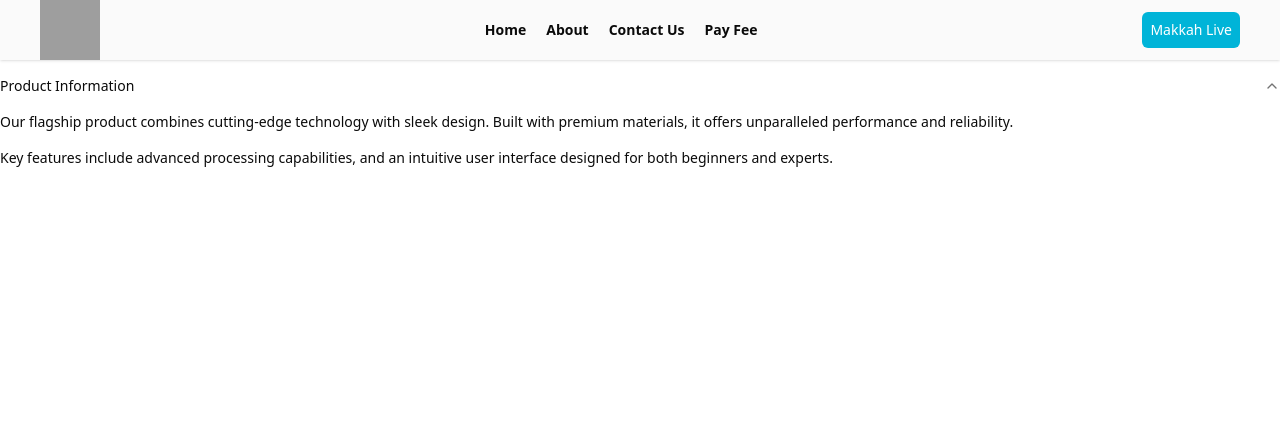
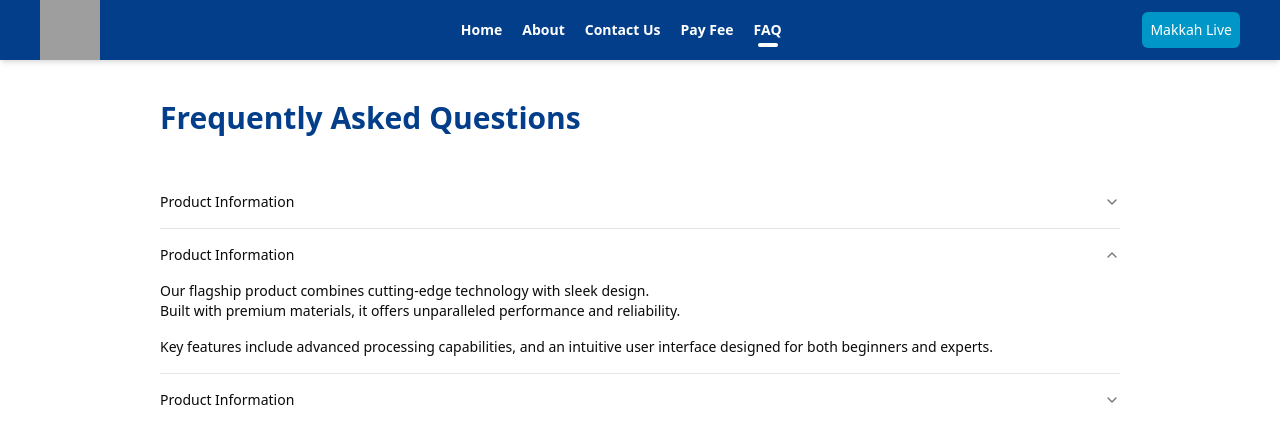
Before and after one commit to Muhammad-BilalBasharat/quranweb-final-front, a Next.js app: page /faq in a window 1280 px wide. Shown: the top 444 px of the page. Built offline with nearby package versions, Linux system fonts and the light colour scheme; grey boxes are pictures that could not be loaded.

Commit message:
Nav Change

```diff
--- a/app/(main-website)/faq/page.jsx
+++ b/app/(main-website)/faq/page.jsx
@@ -1,9 +1,10 @@
 import { FaqAccordion } from "@/components/faq-accordion";
 
 export default function FAQ() {
-  return (
-    <div>
-      <FaqAccordion />
-    </div>
-  );
+    return (
+        <div className="w-3/4 mx-auto my-10">
+            <h2 className="my-10 text-3xl font-semibold text-extra-dark">Frequently Asked Questions</h2>
+            <FaqAccordion />
+        </div>
+    );
 }
--- a/app/globals.css
+++ b/app/globals.css
@@ -41,11 +41,12 @@
   --radius-md: calc(var(--radius) - 2px);
   --radius-lg: var(--radius);
   --radius-xl: calc(var(--radius) + 4px);
-  --color-primary:#00b4d8;
-  --color-secondary:#48cae4;
-  --color-muted:#90e0ef;
-  --color-extra-dark:#0096c7;
-  --color-extra-muted:#caf0f8;
+  --color-primary: #0096c7;
+  --color-secondary: #00b4d8;
+  --color-dark: #0077b6;
+  --color-extra-dark: #023e8a;
+  --color-muted: #90e0ef;
+  --color-extra-muted: #caf0f8;
 }
 
 :root {
@@ -121,6 +122,7 @@
   * {
     @apply border-border outline-ring/50;
   }
+
   body {
     @apply bg-background text-foreground;
   }
--- a/app/layout.js
+++ b/app/layout.js
@@ -24,9 +24,9 @@ export default function RootLayout({ children }) {
       <body
         className={`${geistSans.variable} ${geistMono.variable} antialiased`}
       >
-      <Navbar/>
+        <Navbar />
         {children}
-        <Footer/>
+        <Footer />
       </body>
     </html>
   );
--- a/components/Navbar.jsx
+++ b/components/Navbar.jsx
@@ -1,15 +1,21 @@
+"use client"
+
 import Image from "next/image"
 import Link from "next/link"
+import { usePathname } from "next/navigation"
 
 export default function Navbar() {
+  const pathname = usePathname()
+
   const navLinks = [
     { href: '#home', text: 'Home' },
     { href: '#about', text: 'About' },
     { href: '#contact', text: 'Contact Us' },
-    { href: '#fee', text: 'Pay Fee' },
+    { href: '/fee', text: 'Pay Fee' },
+    { href: '/faq', text: 'FAQ' },
   ]
   return (
-    <nav className="flex items-center justify-between px-10 text-sm shadow-sm bg-neutral-50">
+    <nav className="flex items-center justify-between px-10 text-sm shadow-md bg-extra-dark">
         <div className="relative aspect-square w-15 overflow-hidden">
             <Image
             src={"https://img.freepik.com/free-vector/colorful-letter-gradient-logo-design_474888-2309.jpg?semt=ais_hybrid&w=740"}
@@ -19,11 +25,25 @@ export default function Navbar() {
             />
         </div>
       <ul className="flex items-center gap-5 font-semibold">
-        {navLinks.map((link, index) => (
-          <li key={index} className="hover:text-primary transition hover:-translate-y-0.5 hover:translate-x-0.5 duration-300">
-            <Link href={link.href}>{link.text}</Link>
-          </li>
-        ))}
+        {navLinks.map((link, index) => {
+          const isActive = link.href.startsWith('#')
+            ? pathname === '/' && window.location.hash === link.href
+            : pathname === link.href
+
+          return (
+            <li key={index} className="relative">
+              <Link
+                href={link.href}
+                className="text-white hover:text-extra-muted transition duration-300 relative"
+              >
+                {link.text}
+                {isActive && (
+                  <div className="w-5 h-1 rounded-full bg-white absolute -bottom-2 right-1/2 left-1/2 -translate-x-1/2"></div>
+                )}
+              </Link>
+            </li>
+          )
+        })}
       </ul>
       <Link href={"#"} className="bg-primary hover:bg-extra-dark transition duration-300 text-white p-2 rounded-sm">Makkah Live</Link>
     </nav>
--- a/components/faq-accordion.jsx
+++ b/components/faq-accordion.jsx
@@ -5,15 +5,32 @@ import {
     AccordionTrigger,
 } from "@/components/ui/accordion"
 
+const faqData = [
+    {
+        question: "Product Information",
+        answer: "Our flagship product combines cutting-edge technology with sleek design. Built with premium materials, it offers unparalleled performance and reliability."
+    },
+    {
+        question: "Technical Specifications",
+        answer: "Our flagship product combines cutting-edge technology with sleek design. Built with premium materials, it offers unparalleled performance and reliability.",
+    },
+    {
+        question: "Support and Services",
+        answer: "We offer comprehensive support services to ensure your smooth experience with our flagship product. Contact our support team for assistance and guidance.",
+    }
+]
+
 export function FaqAccordion() {
     return (
         <Accordion
             type="single"
             collapsible
             className="w-full"
-            defaultValue="item-1"
+            defaultValue="faq-1"
         >
-            <AccordionItem value="item-1">
+            {
+                faqData.map((faq,i) => (
+                    <AccordionItem value={`faq-${i}`}>
                         <AccordionTrigger>Product Information</AccordionTrigger>
                         <AccordionContent className="flex flex-col gap-4 text-balance">
                             <p>
@@ -27,6 +44,8 @@ export function FaqAccordion() {
                             </p>
                         </AccordionContent>
                     </AccordionItem>
+                ))
+            }
         </Accordion>
     )
 }
```
Lines whose indentation alone changed are shown as unchanged.
